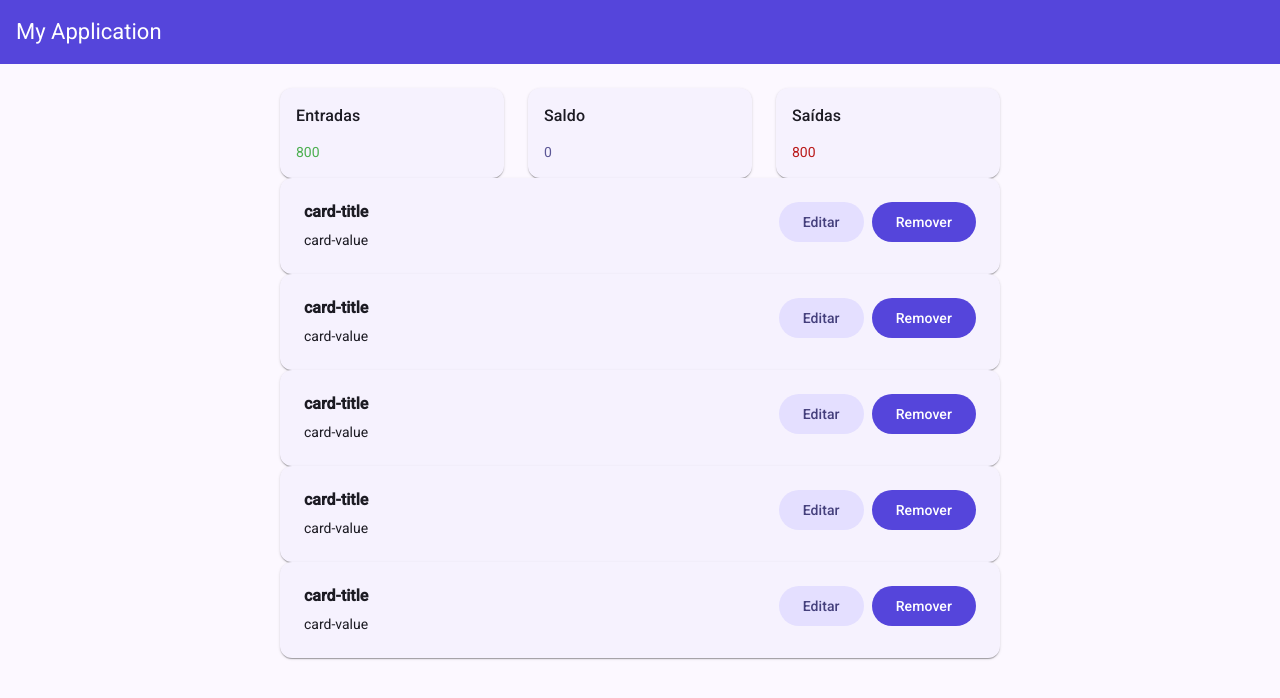
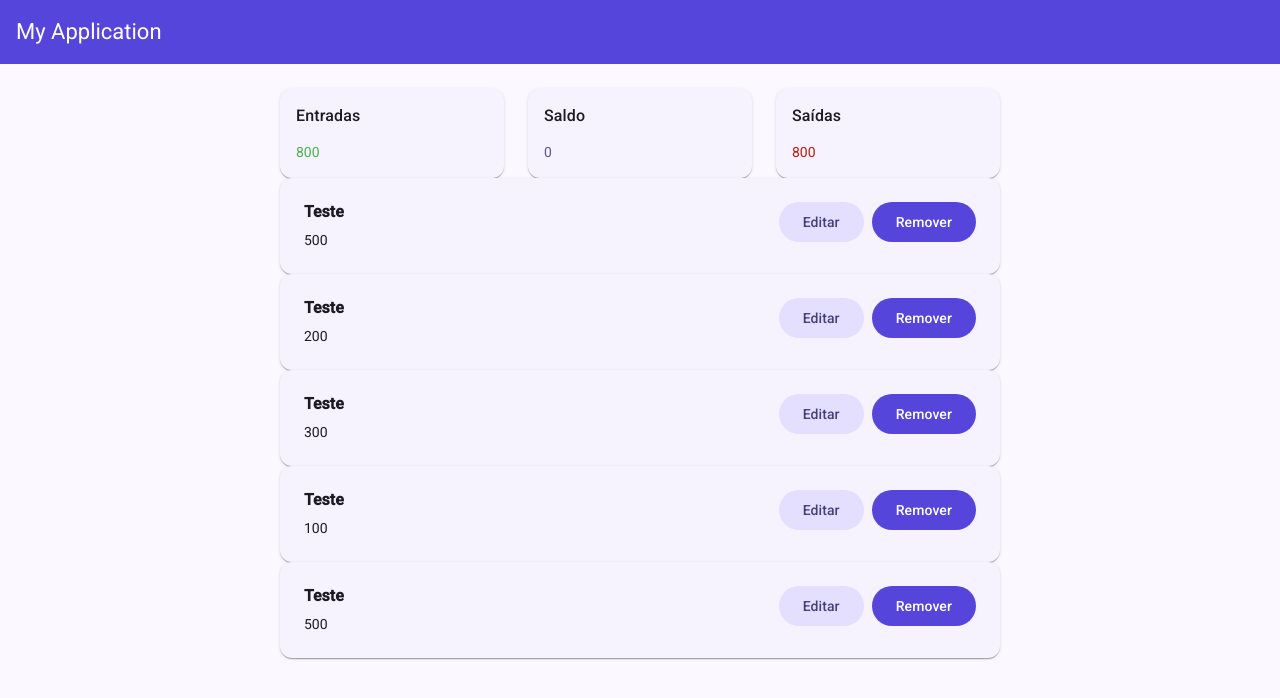
Before and after one commit to trevisandaniel/gerenciador-financeiro, an Angular app: page / in a window 1280 px wide. Shown: the top 698 px of the page. Built offline with nearby package versions, Linux system fonts and the light colour scheme.

Commit message:
Criando interface Transaction e padronizando

```diff
--- a/src/app/features/home/components/balance/balance.ts
+++ b/src/app/features/home/components/balance/balance.ts
@@ -1,5 +1,6 @@
 import { Component, computed, input } from '@angular/core';
 import { BalanceCard } from "./components/balance-card/balance-card";
+import { Transaction } from '../../../../shared/transaction/interfaces/transaction';
 
 @Component({
   selector: 'app-balance',
@@ -8,7 +9,7 @@
   styleUrl: './balance.scss',
 })
 export class Balance {
-  transactions = input.required<{value: number, type: string}[]>();
+  transactions = input.required<Transaction[]>();
 
   totalIncome = computed(() => {
     return this.transactions()
--- a/src/app/features/home/components/transaction-item/transaction-item.html
+++ b/src/app/features/home/components/transaction-item/transaction-item.html
@@ -1,7 +1,7 @@
 <mat-card class="card">
     <div>
-        <div class="card-title">card-title</div>
-        <div class="card-value">card-value</div>
+        <div class="card-title">{{transaction().title}}</div>
+        <div class="card-value">{{transaction().value}}</div>
     </div>
 
     <div class="card-actions">
--- a/src/app/features/home/components/transaction-item/transaction-item.ts
+++ b/src/app/features/home/components/transaction-item/transaction-item.ts
@@ -1,6 +1,7 @@
-import { Component } from '@angular/core';
+import { Component, input } from '@angular/core';
 import { MatButtonModule } from '@angular/material/button';
 import { MatCardModule } from '@angular/material/card';
+import { Transaction } from '../../../../shared/transaction/interfaces/transaction';
 
 @Component({
   selector: 'app-transaction-item',
@@ -9,5 +10,5 @@
   styleUrl: './transaction-item.scss',
 })
 export class TransactionItem {
-
+  transaction = input.required<Transaction>();
 }
--- a/src/app/features/home/home.html
+++ b/src/app/features/home/home.html
@@ -2,5 +2,5 @@
 
 
     @for (item of transactions(); track item) {
-        <app-transaction-item></app-transaction-item>
+        <app-transaction-item [transaction]="item"></app-transaction-item>
     }
--- a/src/app/features/home/home.ts
+++ b/src/app/features/home/home.ts
@@ -1,6 +1,8 @@
 import { Component, signal } from '@angular/core';
 import { Balance } from "./components/balance/balance";
 import { TransactionItem } from "./components/transaction-item/transaction-item";
+import { Transaction } from '../../shared/transaction/interfaces/transaction';
+import { TransactionType } from '../../shared/transaction/enums/transaction-type';
 
 @Component({
   selector: 'app-home',
@@ -9,11 +11,11 @@
   styleUrl: './home.scss',
 })
 export class Home {
-  transactions = signal([
-    {value: 500, type: 'income'},
-    {value: 200, type: 'outcome'},
-    {value: 300, type: 'income'},
-    {value: 100, type: 'outcome'},
-    {value: 500, type: 'outcome'}
+  transactions = signal<Transaction[]>([
+    {title: 'Teste',value: 500, type: TransactionType.INCOME},
+    {title: 'Teste',value: 200, type: TransactionType.OUTCOME},
+    {title: 'Teste',value: 300, type: TransactionType.INCOME},
+    {title: 'Teste',value: 100, type: TransactionType.OUTCOME},
+    {title: 'Teste',value: 500, type: TransactionType.OUTCOME}
   ])
 }
--- /dev/null
+++ b/src/app/shared/transaction/enums/transaction-type.ts
@@ -0,0 +1,4 @@
+export enum TransactionType {
+    INCOME = 'income',
+    OUTCOME = 'outcome'
+}
--- /dev/null
+++ b/src/app/shared/transaction/interfaces/transaction.ts
@@ -0,0 +1,8 @@
+import { TransactionType } from "../enums/transaction-type";
+
+
+export interface Transaction {
+    title: string;
+    value: number;
+    type: TransactionType;
+}
```
